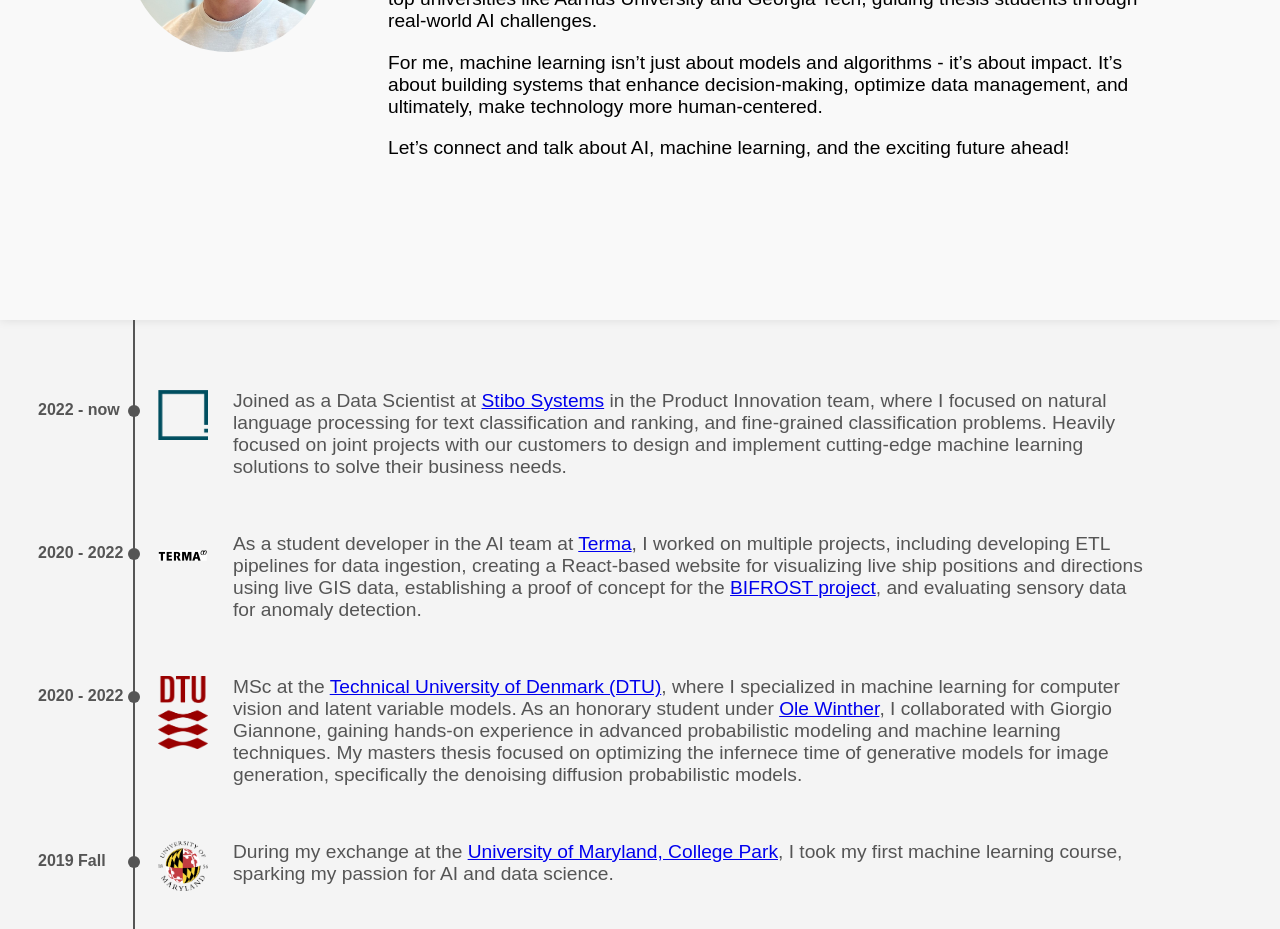
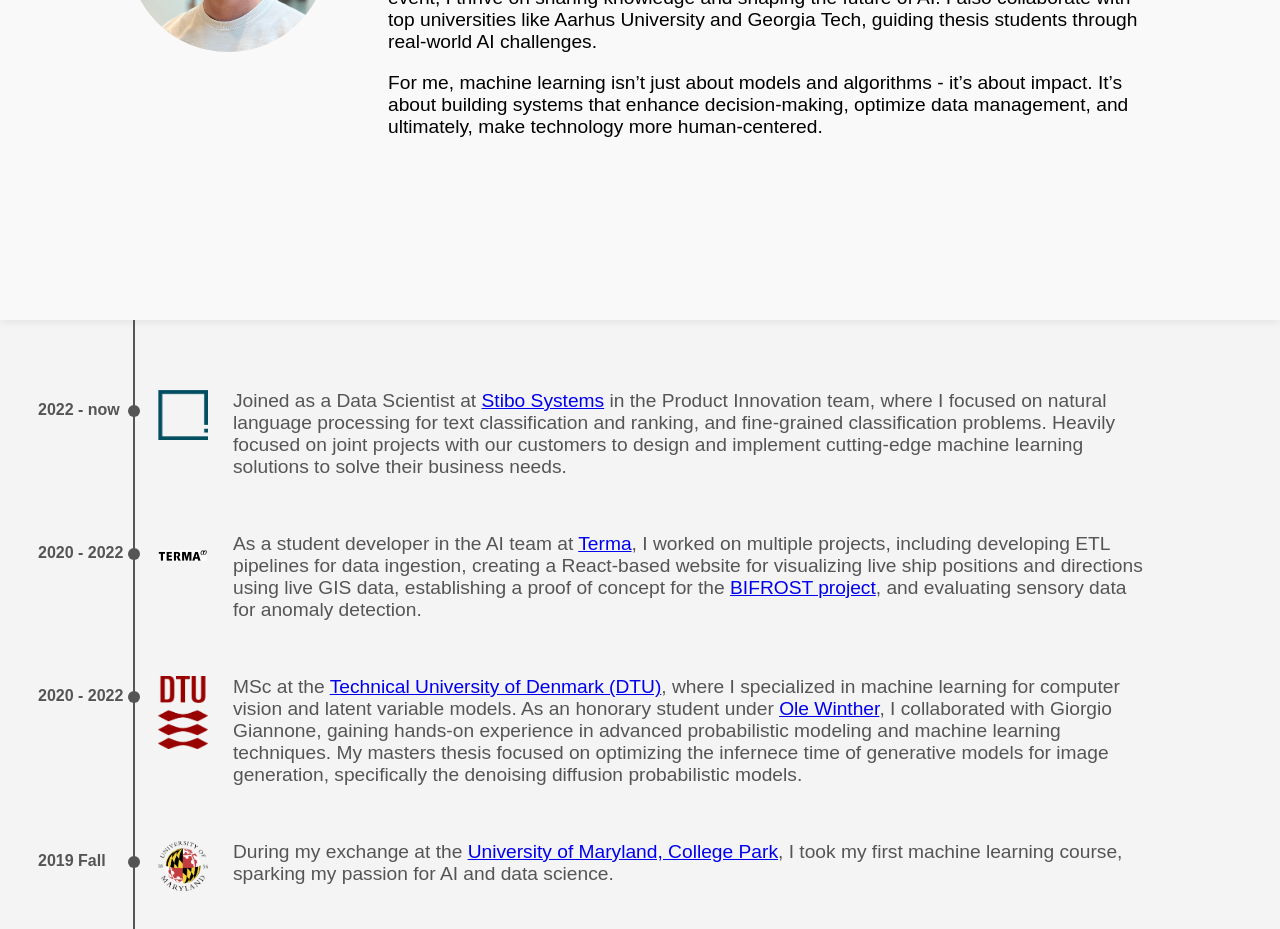
Before and after one commit to simonamtoft/cv-website, a React (Create React App) app: page / in a window 1280 px wide. Shown: the part 1280-2209 px from the top of the page. Built offline with nearby package versions, Linux system fonts and the light colour scheme.

Commit message:
update text

```diff
--- a/src/components/About.js
+++ b/src/components/About.js
@@ -22,9 +22,6 @@ const About = () => {
           <p>
             For me, machine learning isn’t just about models and algorithms - it’s about impact. It’s about building systems that enhance decision-making, optimize data management, and ultimately, make technology more human-centered.
           </p>
-          <p>
-            Let’s connect and talk about AI, machine learning, and the exciting future ahead!
-          </p>
         </div>
       </div>
     </section>
```
